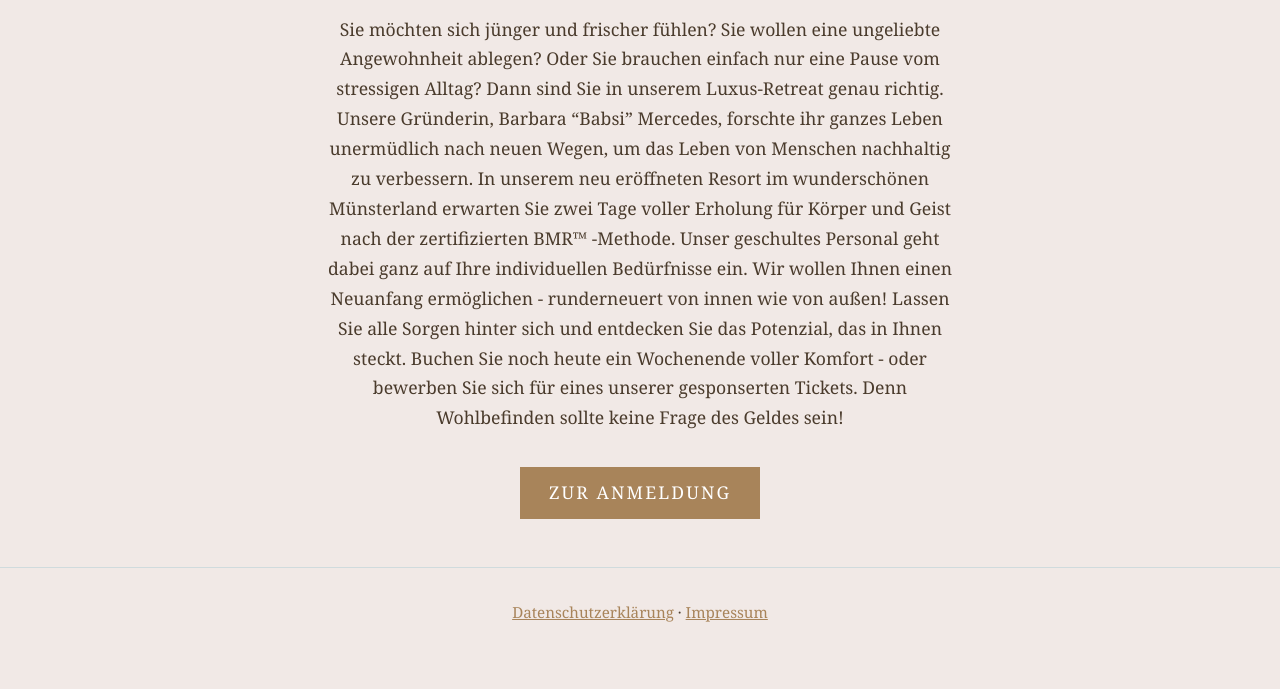
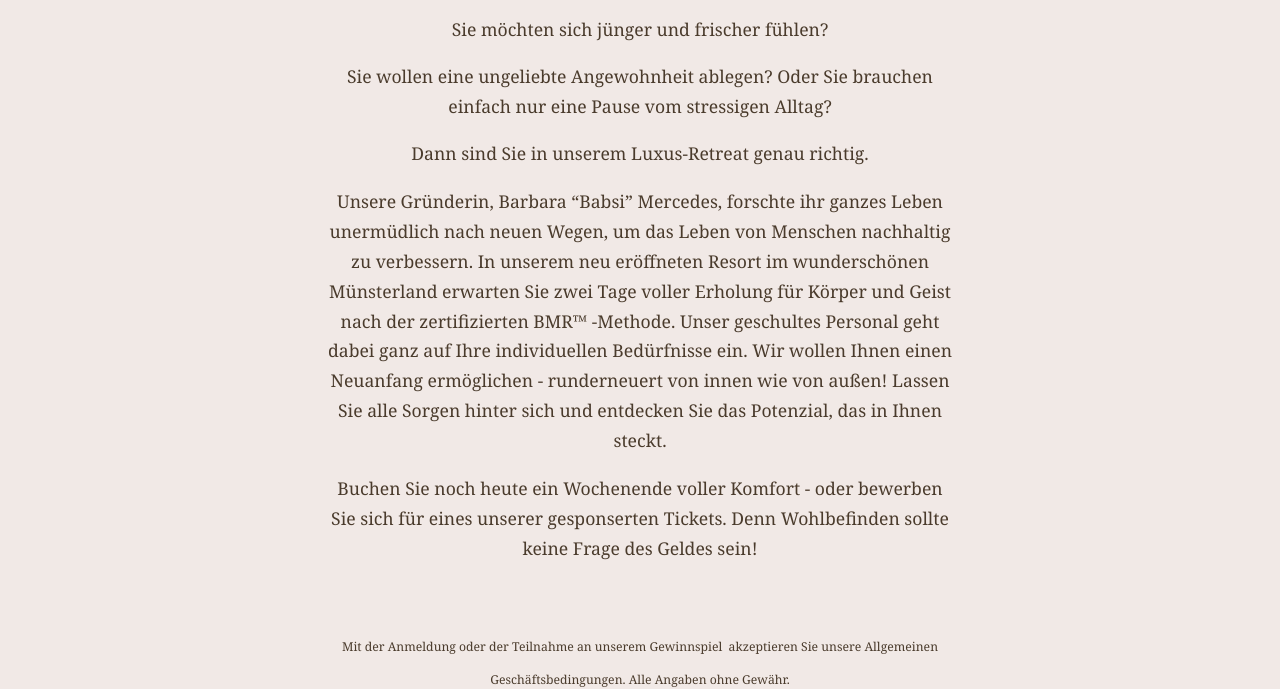
Before and after one commit to anhewi/wellnesslarp, a plain HTML site: page index.html in a window 1280 px wide. Shown: the part 533-1222 px from the top of the page. Before the commit the page ends 1191 px from the top, so only its background shows below. Drawn offline with Linux system fonts and the light colour scheme.

Commit message:
Revise introductory content in index.html
Updated the introductory text to improve clarity and readability.

```diff
--- a/index.html
+++ b/index.html
@@ -11,12 +11,13 @@
 <main>
 <div class="hero" aria-hidden="true"><div class="moon"></div><svg class="big" viewBox="0 0 100 100" aria-hidden="true"><path d="M50 0C54 38 62 46 100 50C62 54 54 62 50 100C46 62 38 54 0 50C38 46 46 38 50 0Z"/></svg><svg class="s1" viewBox="0 0 100 100" aria-hidden="true"><path d="M50 0C54 38 62 46 100 50C62 54 54 62 50 100C46 62 38 54 0 50C38 46 46 38 50 0Z"/></svg><svg class="s2" viewBox="0 0 100 100" aria-hidden="true"><path d="M50 0C54 38 62 46 100 50C62 54 54 62 50 100C46 62 38 54 0 50C38 46 46 38 50 0Z"/></svg><svg class="s3" viewBox="0 0 100 100" aria-hidden="true"><path d="M50 0C54 38 62 46 100 50C62 54 54 62 50 100C46 62 38 54 0 50C38 46 46 38 50 0Z"/></svg></div>
 <div class="intro"><h1>Willkommen</h1>
-<p>Sie möchten sich jünger und frischer fühlen? Sie wollen eine ungeliebte Angewohnheit ablegen? Oder Sie brauchen einfach nur eine Pause vom stressigen Alltag? Dann sind Sie in unserem Luxus-Retreat genau richtig.
-
-Unsere Gründerin, Barbara “Babsi” Mercedes, forschte ihr ganzes Leben unermüdlich nach neuen Wegen, um das Leben von Menschen nachhaltig zu verbessern. In unserem neu eröffneten Resort im wunderschönen Münsterland erwarten Sie zwei Tage voller Erholung für Körper und Geist nach der zertifizierten BMR™ -Methode. Unser geschultes Personal geht dabei ganz auf Ihre individuellen Bedürfnisse ein. Wir wollen Ihnen einen Neuanfang ermöglichen - runderneuert von innen wie von außen!
-
-Lassen Sie alle Sorgen hinter sich und entdecken Sie das Potenzial, das in Ihnen steckt. Buchen Sie noch heute ein Wochenende voller Komfort - oder bewerben Sie sich für eines unserer gesponserten Tickets. Denn Wohlbefinden sollte keine Frage des Geldes sein!
-</p>
+<p>Sie m&ouml;chten sich j&uuml;nger und frischer f&uuml;hlen?</p>
+<p>Sie wollen eine ungeliebte Angewohnheit ablegen? Oder Sie brauchen einfach nur eine Pause vom stressigen Alltag?</p>
+<p>Dann sind Sie in unserem Luxus-Retreat genau richtig.</p>
+<p>Unsere Gr&uuml;nderin, Barbara &ldquo;Babsi&rdquo; Mercedes, forschte ihr ganzes Leben unerm&uuml;dlich nach neuen Wegen, um das Leben von Menschen nachhaltig zu verbessern. In unserem neu er&ouml;ffneten Resort im wundersch&ouml;nen M&uuml;nsterland erwarten Sie zwei Tage voller Erholung f&uuml;r K&ouml;rper und Geist nach der zertifizierten BMR&trade; -Methode. Unser geschultes Personal geht dabei ganz auf Ihre individuellen Bed&uuml;rfnisse ein. Wir wollen Ihnen einen Neuanfang erm&ouml;glichen - runderneuert von innen wie von au&szlig;en! Lassen Sie alle Sorgen hinter sich und entdecken Sie das Potenzial, das in Ihnen steckt.</p>
+<p>Buchen Sie noch heute ein Wochenende voller Komfort - oder bewerben Sie sich f&uuml;r eines unserer gesponserten Tickets. Denn Wohlbefinden sollte keine Frage des Geldes sein!</p>
+<p>&nbsp;</p>
+<p><sup><sub><span style="font-weight: 400;">Mit der Anmeldung oder der Teilnahme an unserem Gewinnspiel&nbsp; akzeptieren Sie unsere Allgemeinen Gesch&auml;ftsbedingungen. Alle Angaben ohne Gew&auml;hr.</span></sub></sup></p>
 <a class="btn" href="anmeldung.html">Zur Anmeldung</a></div>
 </main>
 <footer><a href="datenschutz.html">Datenschutzerklärung</a> · <a href="impressum.html">Impressum</a></footer>
```
